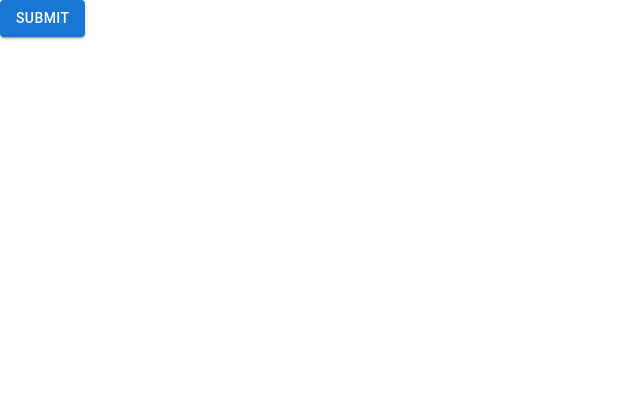
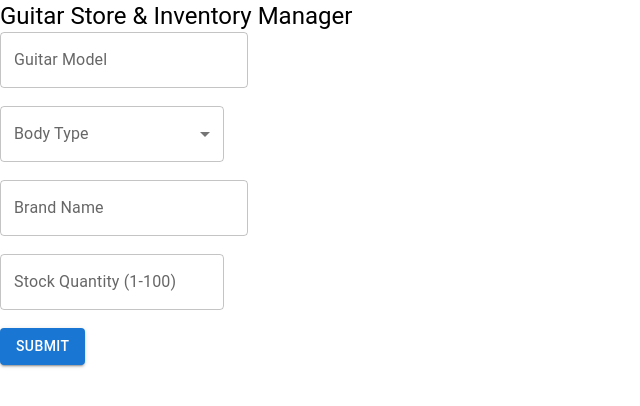
Before and after one commit to Shamxc/serranoINF235, a React (Vite) app: page / in a window 1280 px wide. Shown: the top 406 px of the page, without its empty margins (0-640 px from the left). Built offline with nearby package versions, Linux system fonts and the light colour scheme.

Commit message:
components

```diff
--- a/package.json
+++ b/package.json
@@ -10,6 +10,7 @@
     "preview": "vite preview"
   },
   "dependencies": {
+    "@base-ui/react": "^1.7.0",
     "@emotion/react": "^11.14.0",
     "@emotion/styled": "^11.14.1",
     "@mui/icons-material": "^9.4.0",
--- a/src/App.jsx
+++ b/src/App.jsx
@@ -1,10 +1,55 @@
-import { useState } from 'react'
+import { useState, useEffect } from 'react'
 import Button from '@mui/material/Button'
+import Typography from '@mui/material/Typography'
+import TextField from '@mui/material/TextField'
+import Select from '@mui/material/Select'
+import InputLabel from '@mui/material/InputLabel'
+import MenuItem from '@mui/material/MenuItem'
+import FormControl from '@mui/material/FormControl'
+
 
 function App() {
 
+  const [bodytype, setBodytype] = useState('')
+
   return (
     <div>
+        <Typography variant='h5'>
+            Guitar Store & Inventory Manager
+        </Typography>
+
+        <TextField label='Guitar Model' variant='outlined'/>
+        <br/><br/>
+
+
+        <FormControl sx={{ width: 224 }}>
+          <InputLabel id="demo-simple-select-label">Body Type</InputLabel>
+          <Select
+            labelId="demo-simple-select-label"
+            id="demo-simple-select"
+            value={bodytype}
+            label="Body Type" onChange={(e) => setBodytype(e.target.value)}>
+
+            <MenuItem value="electric">Electric</MenuItem>
+            <MenuItem value="acoustic">Acoustic</MenuItem>
+            <MenuItem value="bass">Bass</MenuItem>
+            <MenuItem value="classical">Classical</MenuItem>
+          </Select>
+        </FormControl>
+
+        <br/><br/>
+
+        <TextField label='Brand Name' variant='outlined'/>
+        <br/><br/>
+
+
+        <TextField label='Stock Quantity (1-100)'
+          type='number'
+          inputProps={{ min: 1, max: 100 }}
+          sx={{ width: 224 }}
+        />
+
+        <br/><br/>
 
         <Button variant='contained'>
             Submit
```
Also changed, not shown: 1 other file (tests, documents, lock files or other folders).
